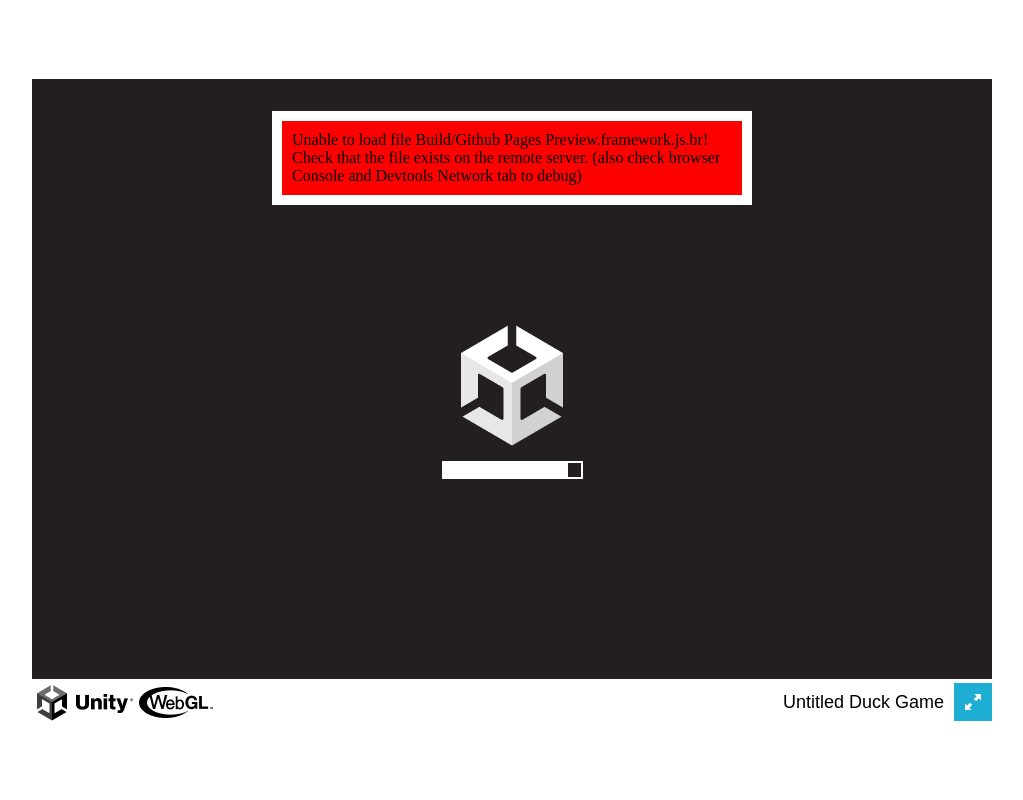
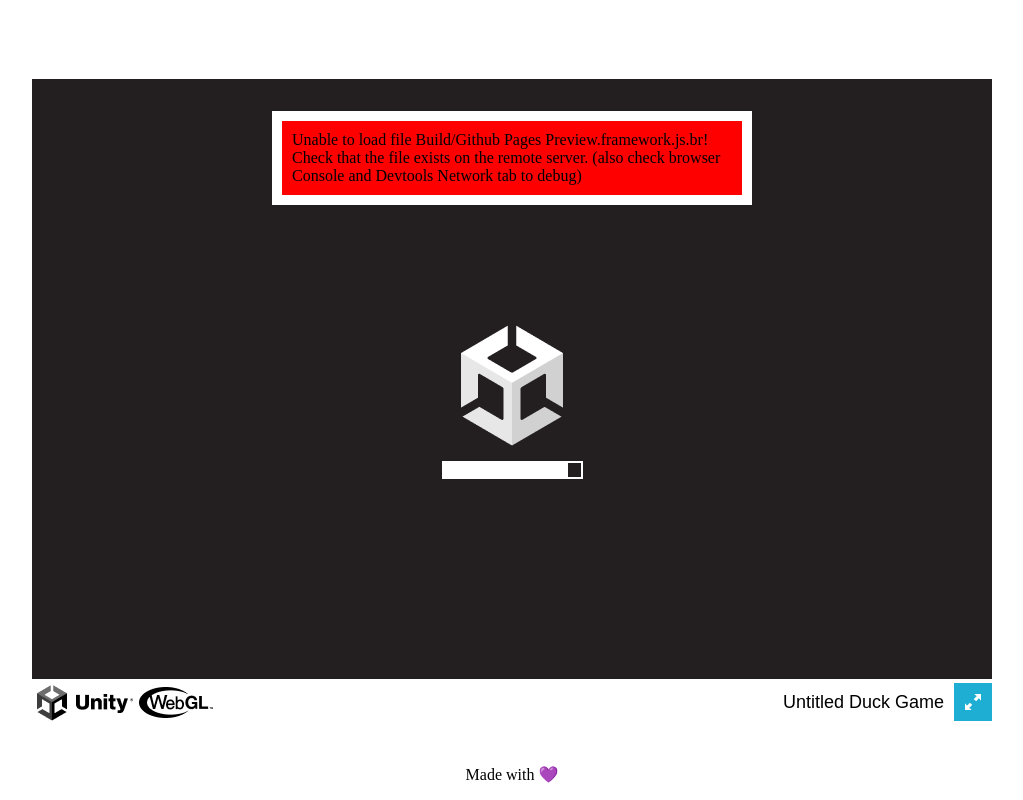
Before and after one commit to turtleship69/Untitled-Duck-Game-Web-Preview, a plain HTML site: page index.html in a window 1280 px wide. Shown: the whole page, without its empty margins (128-1151 px from the left). Drawn offline with Linux system fonts and the light colour scheme; no server answers; a script that the page names is missing.

Commit message:
Made with 🫶

```diff
--- a/index.html
+++ b/index.html
@@ -113,5 +113,6 @@
       };
       document.body.appendChild(script);
     </script>
+    <p style="position: absolute; bottom: 0; left: 50%; transform: translateX(-50%);">Made with 💜</p>
   </body>
 </html>
```
